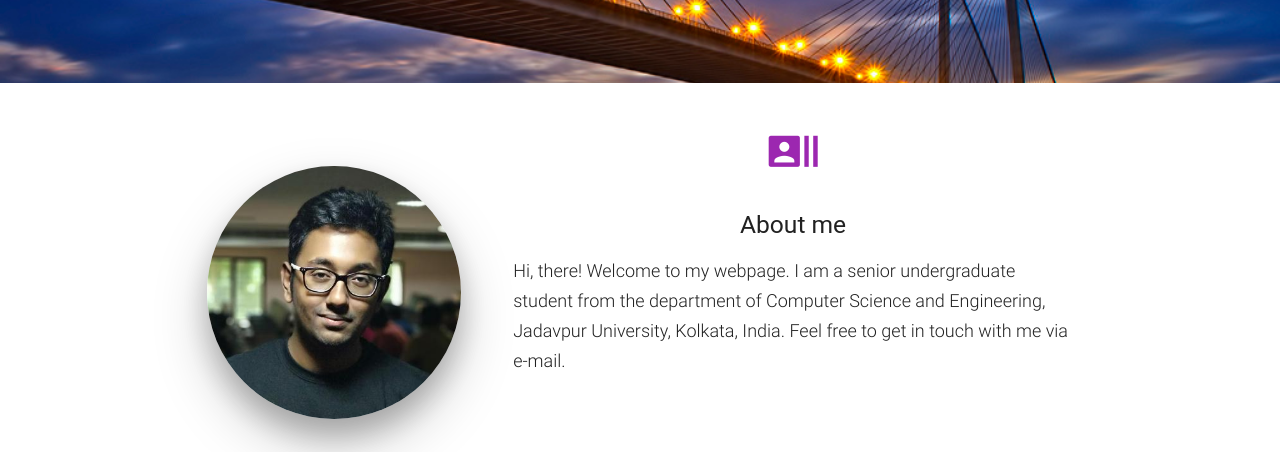
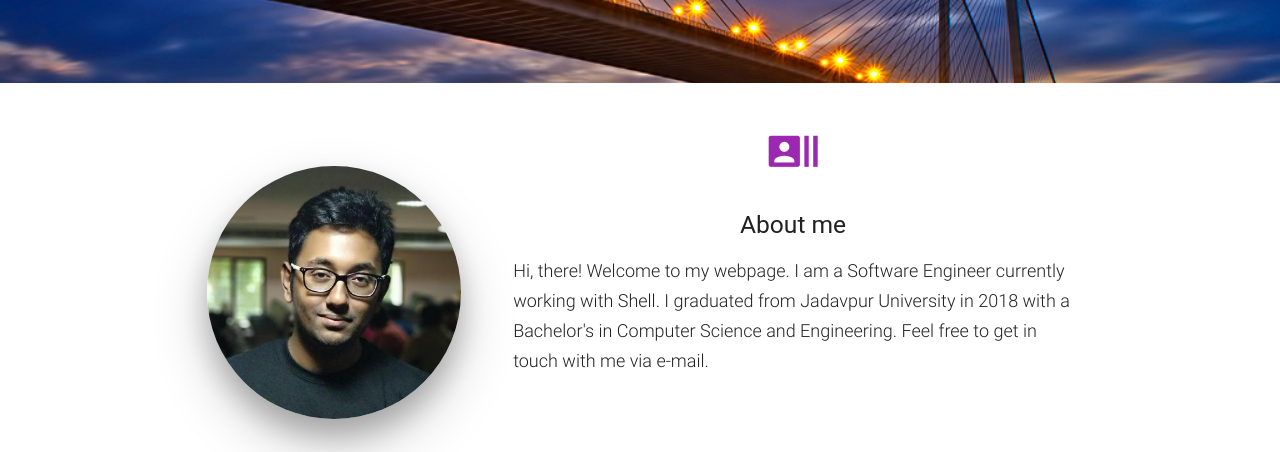
Before and after one commit to sinjan25/sinjan25.github.io, a Jekyll site: the page index.html, which Jekyll copies as it is, in a window 1280 px wide and 900 px high, scrolled down 361 px, cut to the strip 0-452 px from the top of the window. Built offline with Jekyll 4.4.1, drawn with Linux system fonts in a browser that asks for light colours; nearby versions of some CDN libraries; some web fonts are replaced.

Commit message:
Update index.html
Updating current job/role

```diff
--- a/index.html
+++ b/index.html
@@ -76,7 +76,9 @@
           				<div class="icon-block">
             					<h2 class="center purple-text"><i class="large material-icons">recent_actors</i></h2>
             					<h5 class="center">About me</h5>
-            					<h6> <p style="font-size: 120%" class="light">Hi, there! Welcome to my webpage. I am a senior undergraduate student from the department of Computer Science and Engineering, Jadavpur University, Kolkata, India. Feel free to get in touch with me via e-mail.</p> </h6>
+            					<h6> <p style="font-size: 120%" class="light">Hi, there! Welcome to my webpage. I am a Software Engineer currently working with Shell.
+							I graduated from Jadavpur University in 2018 with a Bachelor's in Computer Science and Engineering.
+							Feel free to get in touch with me via e-mail.</p> </h6>
           				</div>
        	 			</div>
 
```
